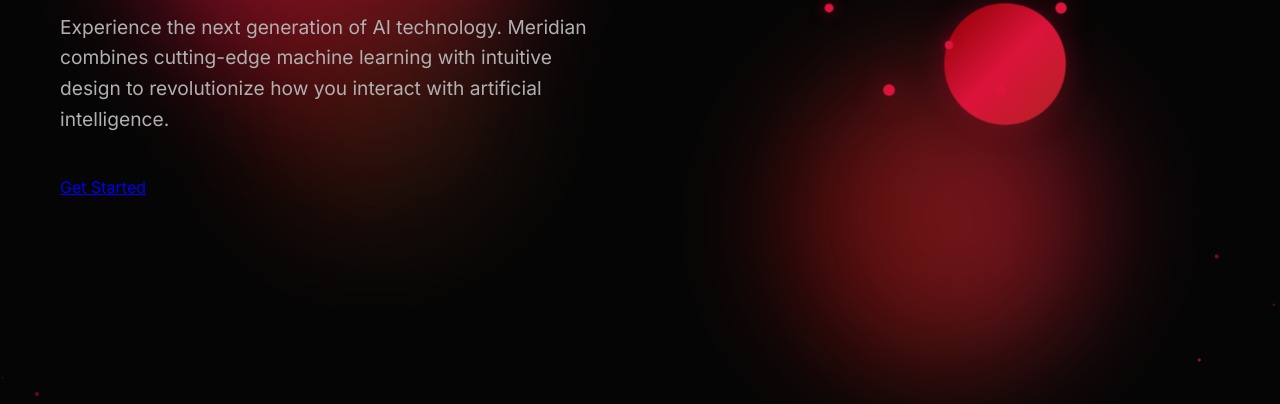
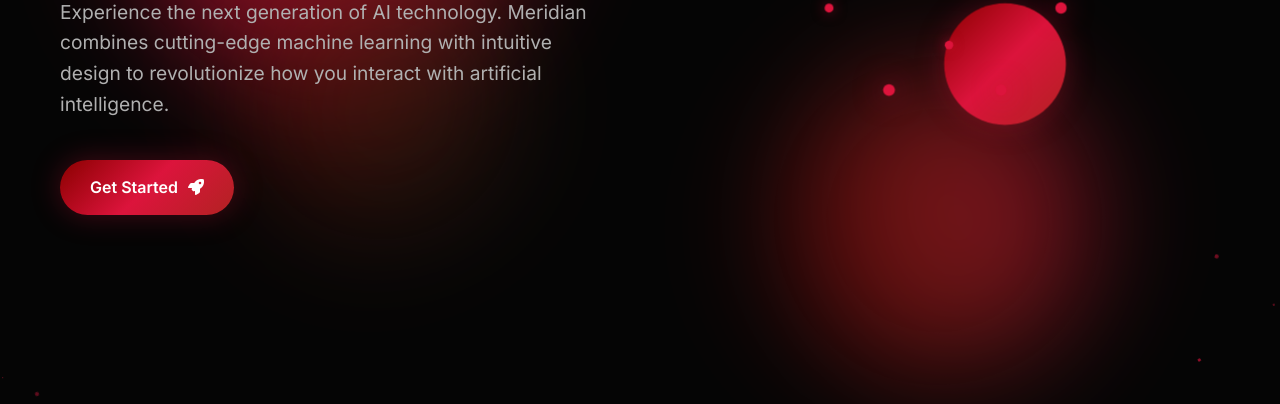
Before and after one commit to Beldangi-fax-Machine/meridian-ai, a plain HTML site: page index.html in a window 1280 px wide. Shown: the part 396-800 px from the top of the page. Drawn offline with nearby package versions, Linux system fonts and the light colour scheme.

Commit message:
Fix hero button styling: Use proper btn btn-primary classes with icon

```diff
--- a/index.html
+++ b/index.html
@@ -51,7 +51,10 @@
                     machine learning with intuitive design to revolutionize how you interact with artificial intelligence.
                 </p>
                 <div class="hero-buttons">
-                    <a href="login.html" class="cta-button">Get Started</a>
+                    <a href="login.html" class="btn btn-primary">
+                        <span>Get Started</span>
+                        <i class="fas fa-rocket"></i>
+                    </a>
                 </div>
             </div>
             <div class="hero-visual">
```
